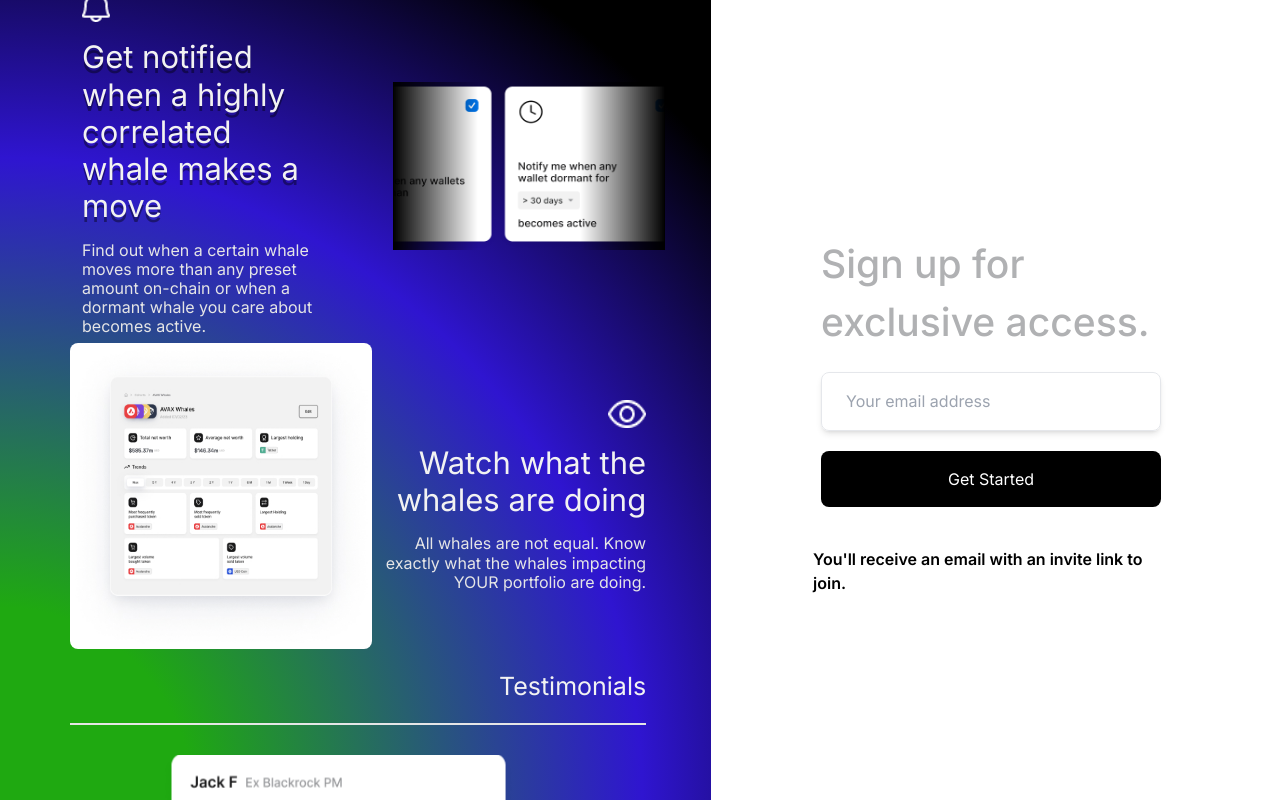
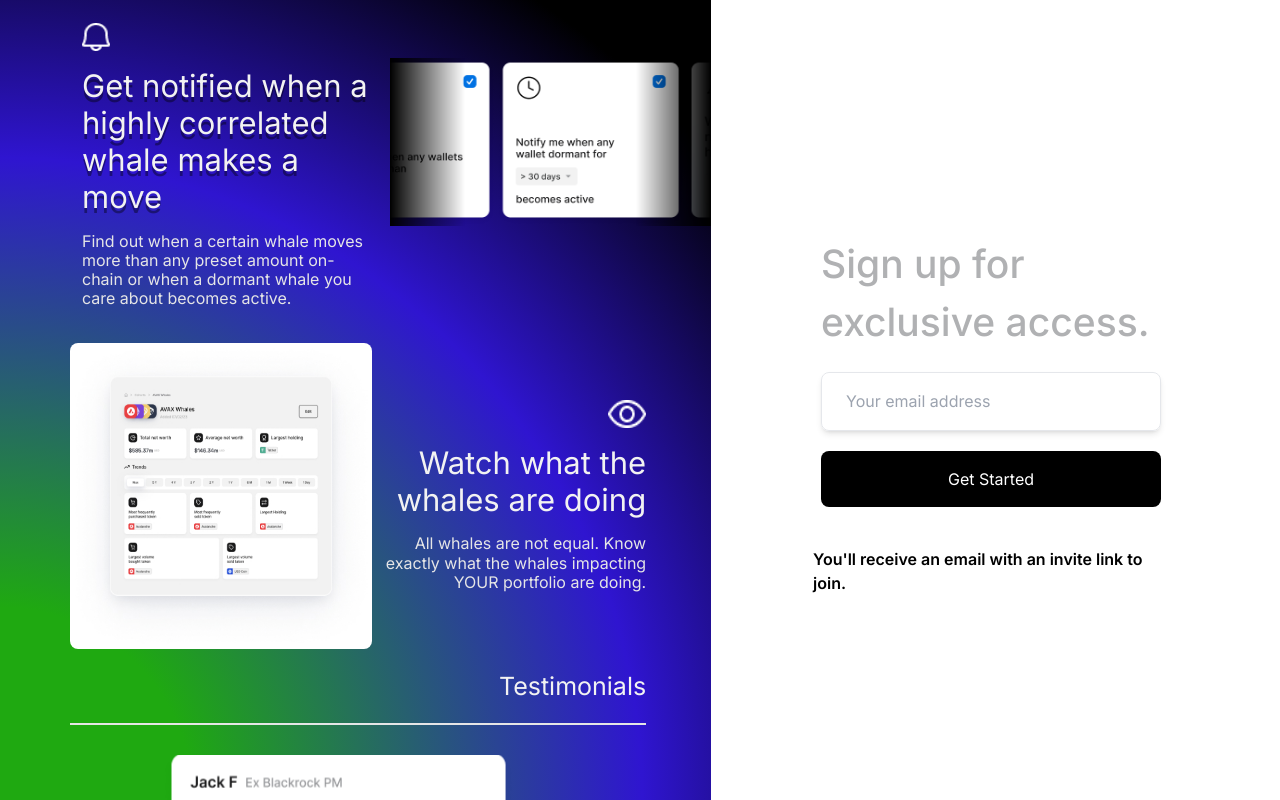
Before and after one commit to rohann06/loch_assessment, a Next.js app: page / in a window 1280 px wide. Built offline with nearby package versions, Linux system fonts and the light colour scheme.

Commit message:
removed padding from notification carousel

```diff
--- a/app/components/NotificationCarousel/index.tsx
+++ b/app/components/NotificationCarousel/index.tsx
@@ -20,10 +20,10 @@ const images = [
 const NotificationCarousel = () => {
   return (
     <Marquee
-      className={" w-full lg:w-[261px] mt-5 lg:mt-0"}
+      className={" w-full lg:w-[26  1px] mt-5 lg:mt-0 lg:mb-12"}
       gradient={true}
       gradientColor="black"
-      gradientWidth={85}
+      gradientWidth={75}
     >
       {images.map((image, index) => (
         <img
--- a/app/page.tsx
+++ b/app/page.tsx
@@ -27,7 +27,7 @@ export default function Home() {
               </p>
             </div>
 
-            <div className="lg:p-[46px]">
+            <div>
               <NotificationCarousel />
             </div>
           </div>
```
